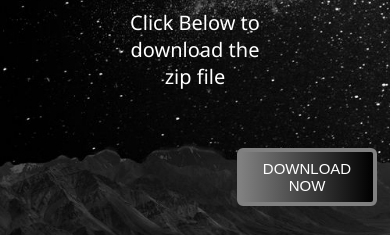
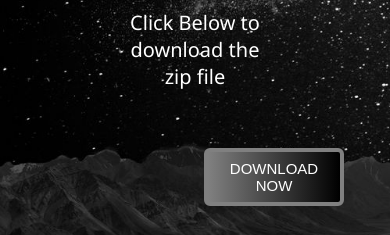
Before and after one commit to KushagraDM/FridayVoiceAssistant, a plain HTML site: page index.html in a window 390 px wide. Shown: the part 570-805 px from the top of the page. Drawn offline with Linux system fonts and the light colour scheme.

Commit message:
Update style.css

```diff
--- a/style.css
+++ b/style.css
@@ -199,7 +199,7 @@ display: flexbox;
 
     }
     .buttons{
-        padding-left: 120px;
+        padding-left: 87px;
     }
 
 }
```
